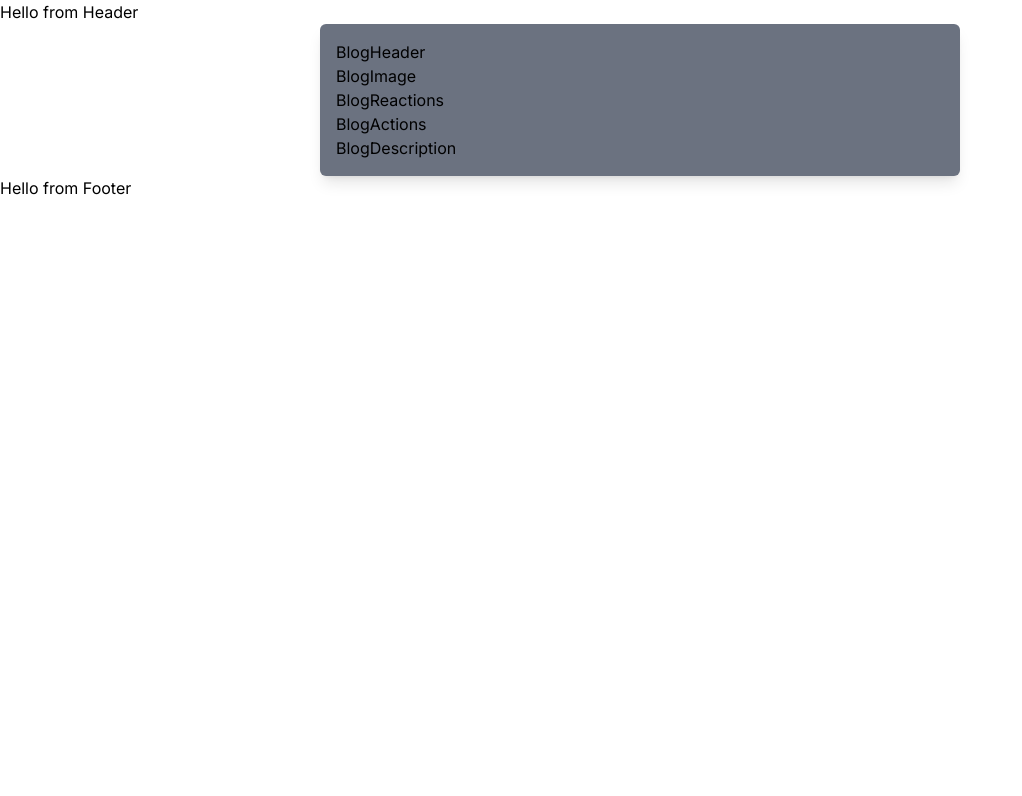
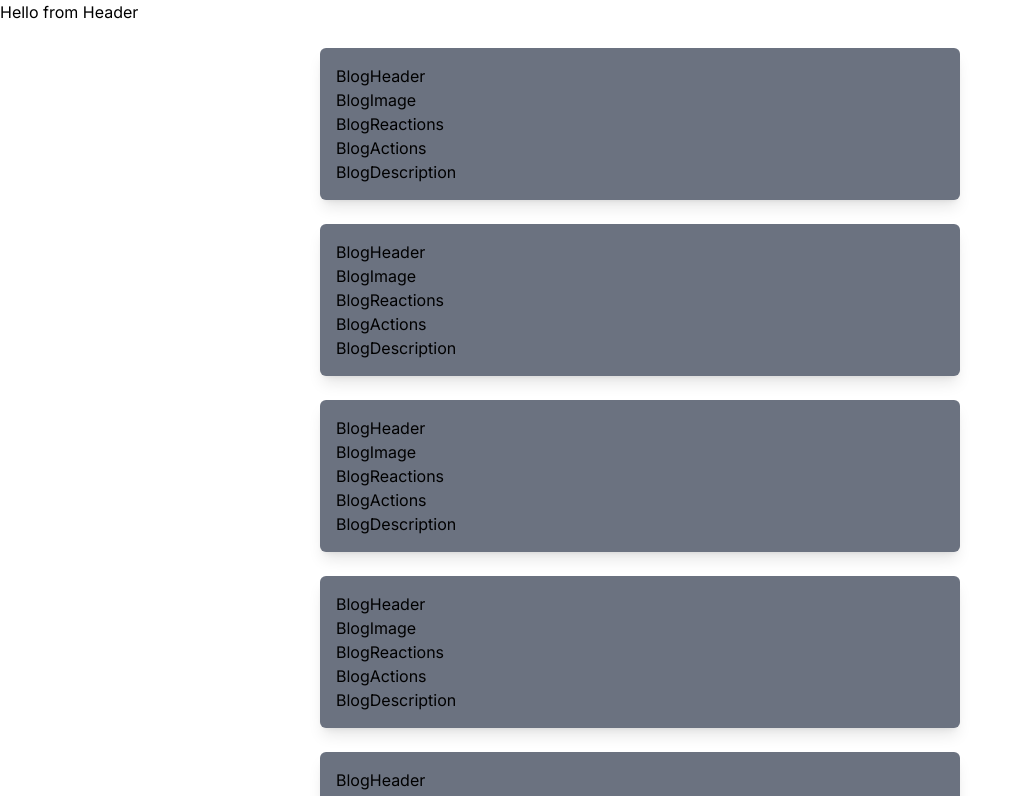
Before and after one commit to BenJohnsonFullStack/natalie-blog, a Next.js app: page / in a window 1280 px wide. Shown: the top 796 px of the page, without its empty margins (0-1022 px from the left). Built offline with nearby package versions, Linux system fonts and the light colour scheme.

Commit message:
basic blog card

```diff
--- a/src/app/ui/Blogs.jsx
+++ b/src/app/ui/Blogs.jsx
@@ -1,11 +1,12 @@
-import { Blog } from "@/app/ui/blog";
+import { BlogCard } from "@/app/ui/blog";
 
 export const Blogs = () => {
+  const blogs = [1, 2, 3, 4, 5, 6];
   return (
     <section>
-      {/* {blogs.map((blog) => (
-      ))} */}
-      <Blog />
+      {blogs.map((blog, idx) => (
+        <BlogCard key={idx} />
+      ))}
     </section>
   );
 };
--- a/src/app/ui/blog/Blog.jsx
+++ b/src/app/ui/blog/BlogCard.jsx
@@ -6,9 +6,9 @@ import {
   BlogReactions,
 } from ".";
 
-export const Blog = () => {
+export const BlogCard = () => {
   return (
-    <div className="bg-gray-500 shadow-lg p-4 rounded-md w-1/2 mx-auto">
+    <div className="bg-gray-500 shadow-lg p-4 rounded-md w-1/2 mx-auto my-6">
       <BlogHeader />
       <BlogImage />
       <BlogReactions />
--- a/src/app/ui/blog/index.js
+++ b/src/app/ui/blog/index.js
@@ -1,4 +1,4 @@
-import { Blog } from "./Blog";
+import { BlogCard } from "./BlogCard";
 import { BlogActions } from "./BlogActions";
 import { BlogDescription } from "./BlogDescription";
 import { BlogHeader } from "./BlogHeader";
@@ -6,7 +6,7 @@ import { BlogImage } from "./BlogImage";
 import { BlogReactions } from "./BlogReactions";
 
 export {
-  Blog,
+  BlogCard,
   BlogActions,
   BlogDescription,
   BlogHeader,
```
